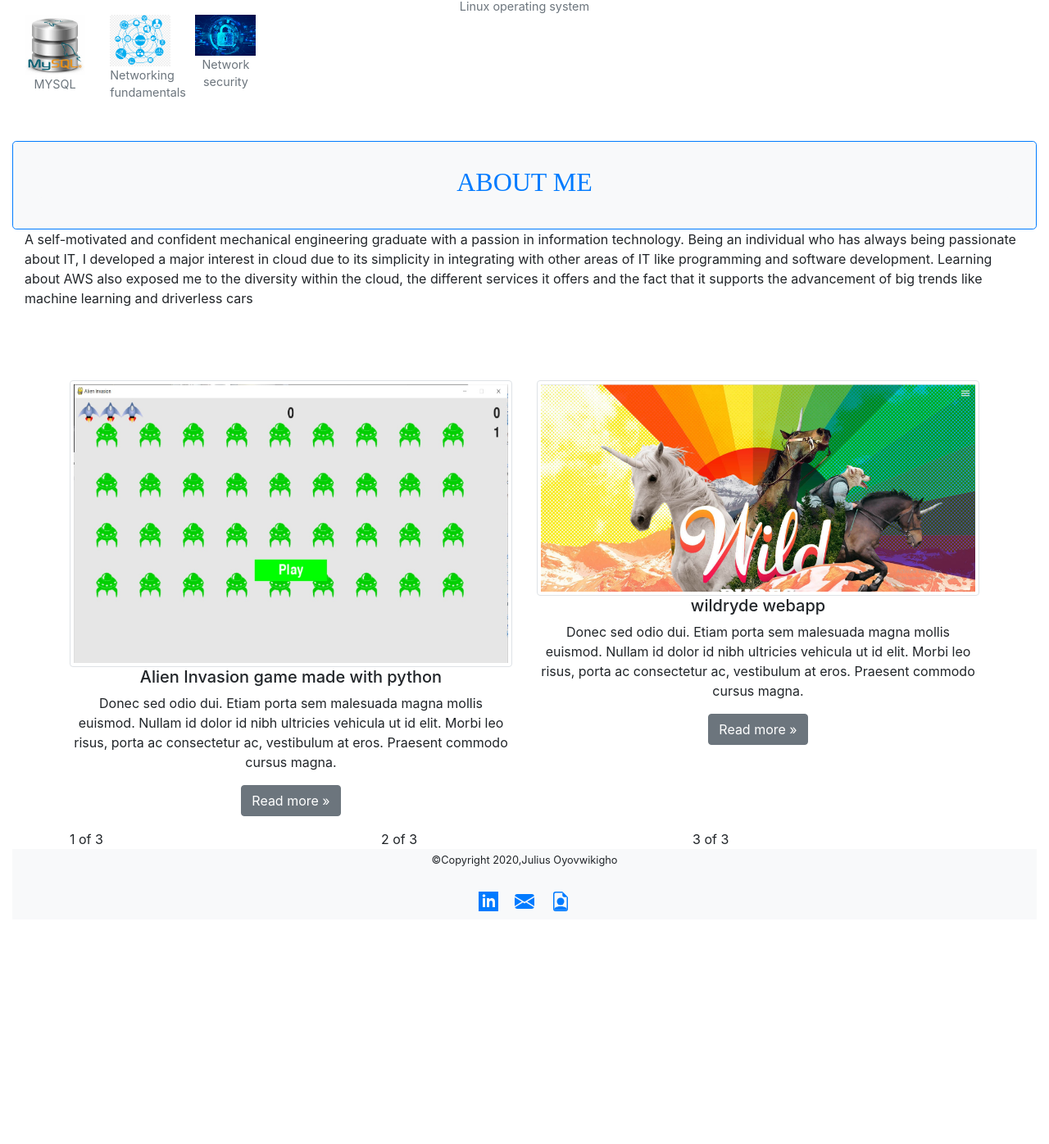
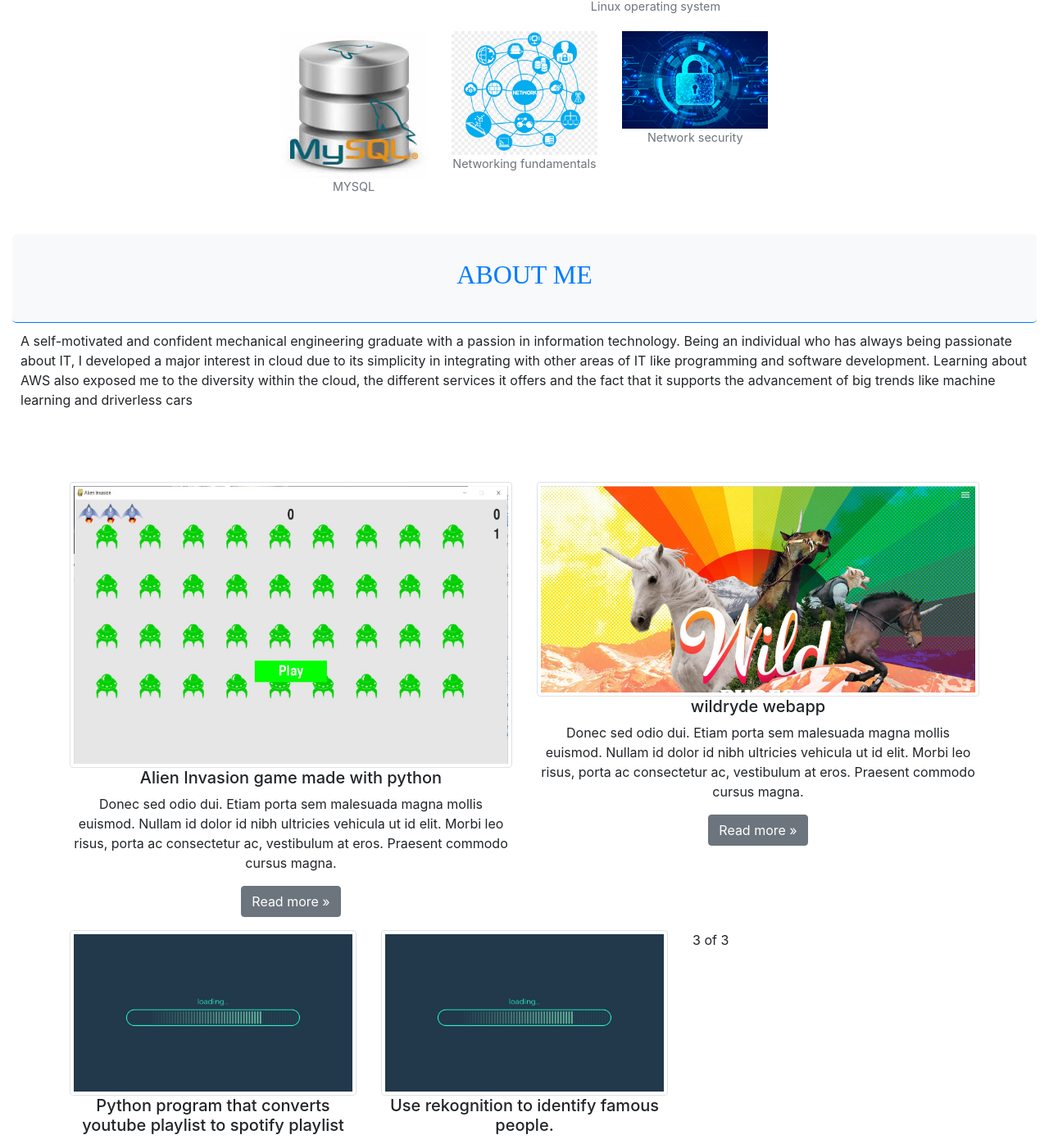
Before and after one commit to ojst60/Porfolio, a plain HTML site: page index.html in a window 1280 px wide. Shown: the part 518-1914 px from the top of the page at 82% size. Before the commit the page ends 1640 px from the top, so only its background shows below. Drawn offline with nearby package versions, Linux system fonts and the light colour scheme.

Commit message:
version 1.2

```diff
--- a/index.html
+++ b/index.html
@@ -48,7 +48,7 @@
       </div>
       <!--Skills section and a sub main body -->
     <div id="icons" class="container-fluid">
-      <div class="row">
+      <div class="row justify-content-center" >
   <div class="col-md-3">
     <div class="thumbnail">
         <img src="images/Project logos/aws.png" alt="AWS" style="width:100%">
@@ -67,7 +67,7 @@
         <figcaption class="figure-caption text-center">Linux operating system</figcaption>
     </div>
   </div>
-  <div class="col-md-1">
+  <div class="col-md-2">
     <div class="thumbnail">
         <img src="images/Project logos/html.png" alt="HTML" style="width:100%">
         <figcaption class="figure-caption text-center">HTML</figcaption>
@@ -75,21 +75,21 @@
   </div>
 </div>
 <!--new row-->
-<div id="icons" class="container-fluid">
-  <div class="row">
-<div class="col-md-1">
+<div id="icons" class="container-fluid" style="padding-top:20px">
+  <div class="row justify-content-center">
+<div class="col-md-2">
 <div class="thumbnail">
     <img src="images/Project logos/mysql.jpg" alt="MYSQL" style="width:100%">
     <figcaption class="figure-caption text-center">MYSQL</figcaption>
 </div>
 </div>
-<div class="col-md-1">
+<div class="col-md-2">
 <div class="thumbnail">
     <img src="images/Project logos/Network.png" alt="Network" style="width:100%">
     <figcaption class="figure-caption text-center">Networking fundamentals</figcaption>
 </div>
 </div>
-<div class="col-md-1">
+<div class="col-md-2">
 <div class="thumbnail">
     <img src="images/Project logos/security.png" alt="Security" style="width:100%">
     <figcaption class="figure-caption text-center">Network security</figcaption>
@@ -100,10 +100,10 @@
 <br>
 <br>
 
-<div id="about_me" style="border:1px double; padding:30px" class="text-primary bg-light rounded-lg text-center">
+<div id="about_me" style="border-bottom:1px double; padding:30px" class="text-primary bg-light rounded-lg text-center">
   <h2  class="text-primary bg-light rounded-lg text-center"  >ABOUT ME</h2>
 </div>
-<div class="container-fluid">
+<div class="container-fluid" style="padding:10px">
 
   <div class="row">    <div class="col">
       <p>
@@ -117,7 +117,7 @@
   <div class="container">
     <div class="row">
       <div class="col text-center">
-        <img src="images/Project_images/Alien_invasion1.jpg" class="img-thumbnail float-left" >
+        <img src="images/Project_images/Alien_invasion1.jpg" class="img-thumbnail" >
         <h5>Alien Invasion game made with python</h5>
         <p>Donec sed odio dui. Etiam porta sem malesuada magna mollis euismod. Nullam id dolor id nibh ultricies vehicula ut id elit. Morbi leo risus, porta ac consectetur ac, vestibulum at eros. Praesent commodo cursus magna.</p>
         <a class="btn btn-secondary currentColor" href="https://getbootstrap.com/docs/4.0/examples/carousel/#" role="button">Read more »</a></p>
@@ -130,11 +130,13 @@
       </div>
     </div>
     <div class="row">
-      <div class="col">
-        1 of 3
+      <div class="col text-center">
+      <img src="images\Project_images\loading.jpg" class="img-thumbnail">
+      <h5>Python program that converts youtube playlist to spotify playlist</h5>
       </div>
-      <div class="col">
-        2 of 3
+      <div class="col text-center">
+        <img src="images/Project_images/loading.jpg" class="img-thumbnail">
+        <h5>Use rekognition to identify famous people.</h5>
       </div>
       <div class="col">
         3 of 3
```
Also changed, not shown: images/Project_images/loading.jpg (added).
